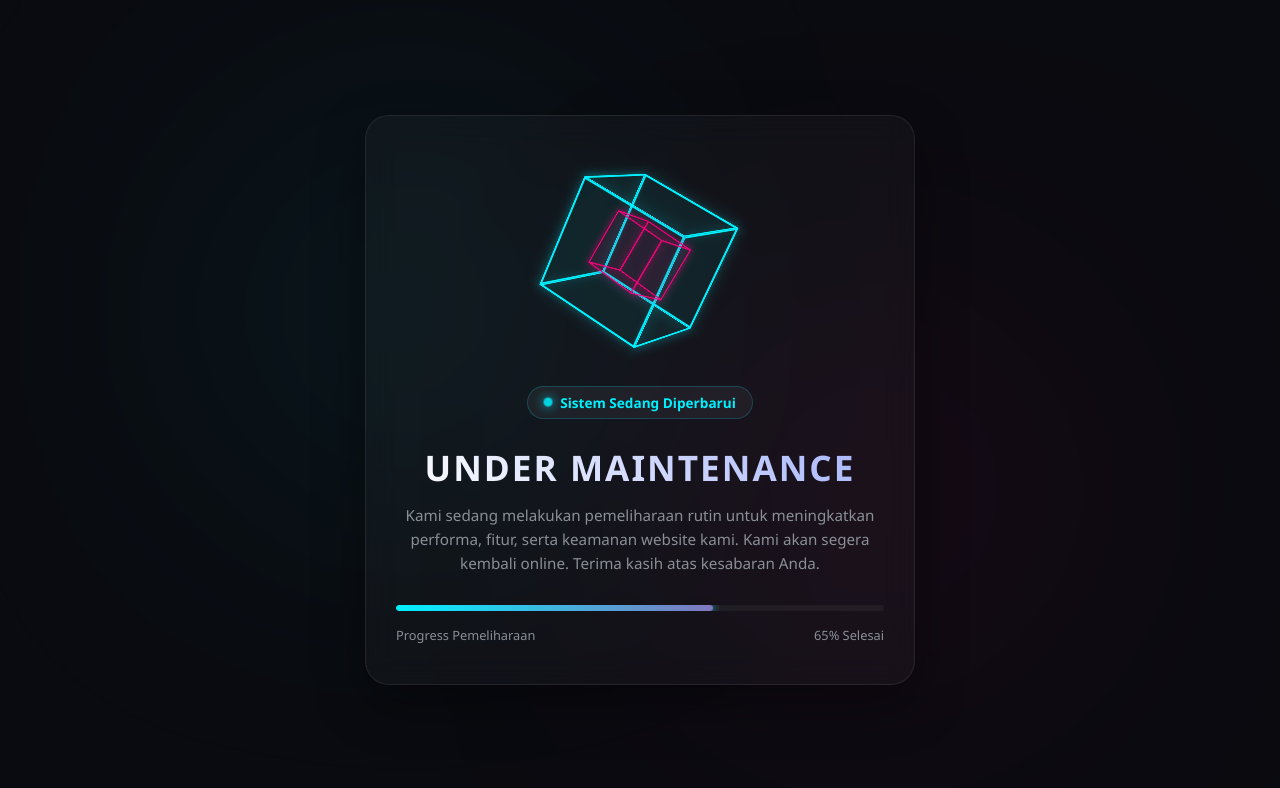
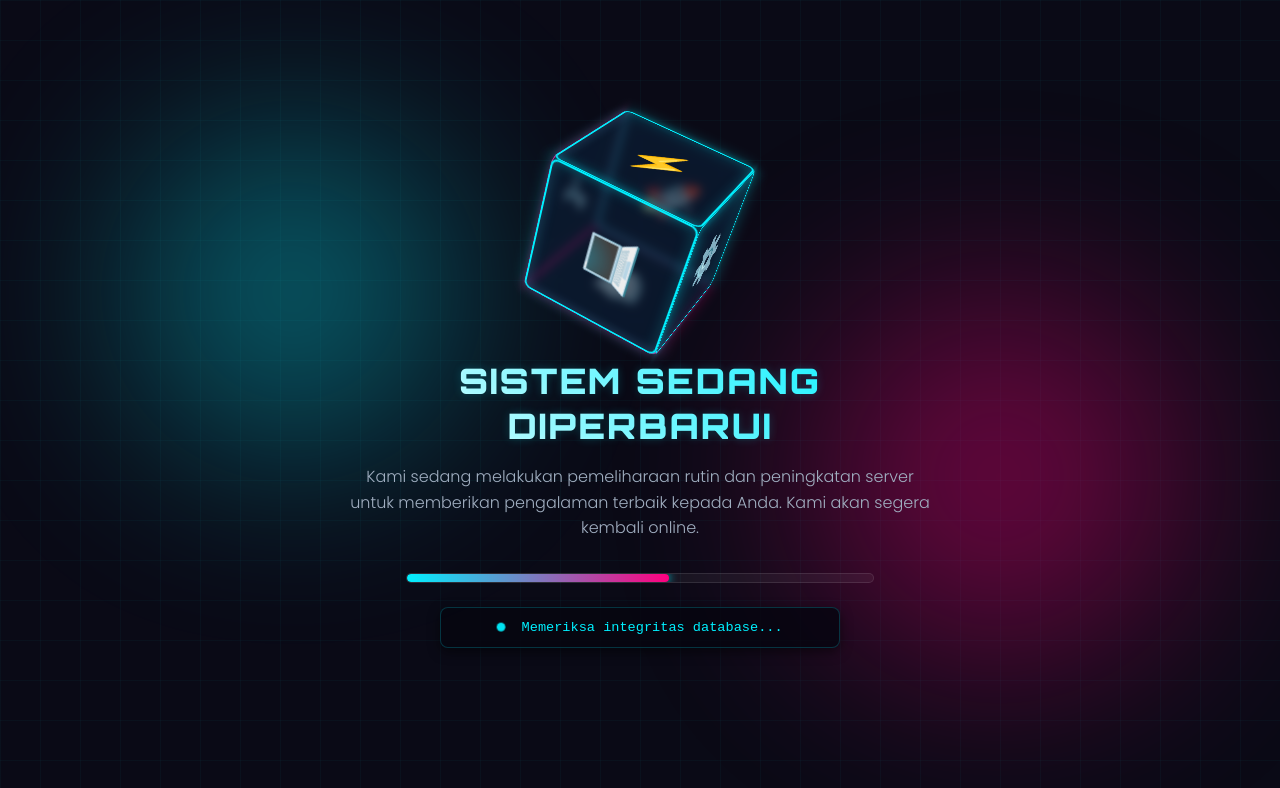
Before and after one commit to dafarizkiandri-prog/faktanews.sitaci.com, a plain HTML site: page index.html in a window 1280 px wide. Drawn offline with Linux system fonts and the light colour scheme.

Commit message:
Update index.html

```diff
--- a/index.html
+++ b/index.html
@@ -3,334 +3,292 @@
 <head>
     <meta charset="UTF-8">
     <meta name="viewport" content="width=device-width, initial-scale=1.0">
-    <title>Website Under Maintenance</title>
+    <title>Situs Sedang Dipelihara | Under Maintenance</title>
+    <!-- Google Fonts -->
+    <link href="https://fonts.googleapis.com/css2?family=Orbitron:wght@500;700;900&family=Poppins:wght@300;400;600&display=swap" rel="stylesheet">
+
     <style>
-        /* CSS Variables untuk Mempermudah Kustomisasi Warna */
+        /* CSS Variables untuk Mempermudah Kustomisasi */
         :root {
-            --bg-color: #0a0b10;
-            --text-color: #ffffff;
-            --text-muted: #8a8f98;
-            --primary-glow: #00f0ff; /* Neon Biru */
-            --secondary-glow: #ff007f; /* Neon Pink */
-            --card-bg: rgba(255, 255, 255, 0.03);
-            --card-border: rgba(255, 255, 255, 0.08);
+            --primary: #00f0ff; /* Neon Cyan */
+            --secondary: #ff007f; /* Neon Pink */
+            --bg-dark: #0a0a16;
+            --cube-size: 150px;
+            --cube-translate: 75px; /* Setengah dari cube-size */
+        }
+
+        /* Responsivitas Ukuran Kubus 3D */
+        @media (max-width: 768px) {
+            :root {
+                --cube-size: 110px;
+                --cube-translate: 55px;
+            }
         }
 
         * {
             box-sizing: border-box;
             margin: 0;
             padding: 0;
-            font-family: 'Segoe UI', -apple-system, BlinkMacSystemFont, Roboto, sans-serif;
         }
 
         body {
-            background-color: var(--bg-color);
-            color: var(--text-color);
+            background-color: var(--bg-dark);
+            background-image:
+                linear-gradient(rgba(0, 240, 255, 0.03) 1px, transparent 1px),
+                linear-gradient(90deg, rgba(0, 240, 255, 0.03) 1px, transparent 1px);
+            background-size: 40px 40px;
+            color: #ffffff;
+            font-family: 'Poppins', sans-serif;
             min-height: 100vh;
             display: flex;
             justify-content: center;
             align-items: center;
-            overflow: hidden;
+            overflow-x: hidden;
             perspective: 1000px;
-            padding: 20px;
         }
 
-        /* Dekorasi Cahaya Latar Belakang (Ambient Glow) */
-        .bg-light {
+        /* Latar Belakang Cahaya (Nebula/Orb Effect) */
+        .glow-orb {
             position: absolute;
-            width: 300px;
-            height: 300px;
             border-radius: 50%;
-            filter: blur(150px);
+            filter: blur(100px);
+            opacity: 0.4;
             z-index: 1;
             pointer-events: none;
         }
-        .light-1 {
-            background: rgba(0, 240, 255, 0.15);
+
+        .orb-cyan {
+            width: 300px;
+            height: 300px;
+            background: var(--primary);
             top: 20%;
-            left: 20%;
-        }
-        .light-2 {
-            background: rgba(255, 0, 127, 0.15);
-            bottom: 20%;
-            right: 20%;
+            left: 10%;
+            animation: floatOrb 12s infinite alternate ease-in-out;
         }
 
-        /* Container Utama dengan Efek Glassmorphism */
+        .orb-pink {
+            width: 350px;
+            height: 350px;
+            background: var(--secondary);
+            bottom: 15%;
+            right: 10%;
+            animation: floatOrb 15s infinite alternate ease-in-out -3s;
+        }
+
+        @keyframes floatOrb {
+            0% { transform: translate(0, 0) scale(1); }
+            100% { transform: translate(40px, -50px) scale(1.1); }
+        }
+
+        /* Container Utama */
         .container {
             position: relative;
-            z-index: 2;
-            max-width: 550px;
+            z-index: 10;
+            text-align: center;
+            padding: 2rem;
+            max-width: 650px;
             width: 100%;
-            text-align: center;
-            background: var(--card-bg);
-            backdrop-filter: blur(16px);
-            -webkit-backdrop-filter: blur(16px);
-            border: 1px solid var(--card-border);
-            border-radius: 24px;
-            padding: 40px 30px;
-            box-shadow: 0 20px 50px rgba(0, 0, 0, 0.4);
         }
 
-        /* Area Animasi 3D */
-        .scene-3d {
-            width: 200px;
-            height: 200px;
-            margin: 0 auto 30px auto;
-            position: relative;
-            perspective: 1000px;
-            display: flex;
-            justify-content: center;
-            align-items: center;
+        /* Arena Animasi 3D */
+        .scene {
+            width: var(--cube-size);
+            height: var(--cube-size);
+            margin: 0 auto 3.5rem auto;
+            perspective: 800px;
         }
 
-        /* Kubus Luar */
-        .cube-outer {
-            width: 120px;
-            height: 120px;
-            position: absolute;
+        .cube {
+            width: 100%;
+            height: 100%;
+            position: relative;
             transform-style: preserve-3d;
-            animation: rotateOuter 14s linear infinite;
+            animation: rotateCube 15s infinite linear;
         }
 
-        .cube-outer .face {
+        /* Desain Sisi Kubus */
+        .face {
             position: absolute;
-            width: 120px;
-            height: 120px;
-            background: rgba(0, 240, 255, 0.03);
-            border: 2px solid var(--primary-glow);
-            box-shadow: 0 0 15px rgba(0, 240, 255, 0.2);
+            width: var(--cube-size);
+            height: var(--cube-size);
+            background: rgba(10, 25, 47, 0.6);
+            border: 2px solid var(--primary);
+            box-shadow: 0 0 15px rgba(0, 240, 255, 0.3), inset 0 0 15px rgba(0, 240, 255, 0.2);
+            display: flex;
+            align-items: center;
+            justify-content: center;
+            font-size: calc(var(--cube-size) * 0.35);
+            backdrop-filter: blur(5px);
+            border-radius: 8px;
+            transition: border-color 0.5s, box-shadow 0.5s;
         }
 
-        /* Kubus Dalam */
-        .cube-inner {
-            width: 60px;
-            height: 60px;
-            position: absolute;
-            transform-style: preserve-3d;
-            animation: rotateInner 8s linear infinite;
-        }
+        /* Posisi 3D Masing-Masing Sisi */
+        .front  { transform: rotateY(  0deg) translateZ(var(--cube-translate)); }
+        .back   { transform: rotateY(180deg) translateZ(var(--cube-translate)); border-color: var(--secondary); box-shadow: 0 0 15px rgba(255, 0, 127, 0.3); }
+        .right  { transform: rotateY( 90deg) translateZ(var(--cube-translate)); }
+        .left   { transform: rotateY(-90deg) translateZ(var(--cube-translate)); border-color: var(--secondary); box-shadow: 0 0 15px rgba(255, 0, 127, 0.3); }
+        .top    { transform: rotateX( 90deg) translateZ(var(--cube-translate)); }
+        .bottom { transform: rotateX(-90deg) translateZ(var(--cube-translate)); }
 
-        .cube-inner .face-inner {
-            position: absolute;
-            width: 60px;
-            height: 60px;
-            background: rgba(255, 0, 127, 0.05);
-            border: 1.5px solid var(--secondary-glow);
-            box-shadow: 0 0 10px rgba(255, 0, 127, 0.3);
-        }
-
-        /* Posisi Sisi Kubus Luar (3D Transform) */
-        .cube-outer .front  { transform: translateZ(60px); }
-        .cube-outer .back   { transform: rotateY(180deg) translateZ(60px); }
-        .cube-outer .right  { transform: rotateY(90deg) translateZ(60px); }
-        .cube-outer .left   { transform: rotateY(-90deg) translateZ(60px); }
-        .cube-outer .top    { transform: rotateX(90deg) translateZ(60px); }
-        .cube-outer .bottom { transform: rotateX(-90deg) translateZ(60px); }
-
-        /* Posisi Sisi Kubus Dalam (3D Transform) */
-        .cube-inner .front  { transform: translateZ(30px); }
-        .cube-inner .back   { transform: rotateY(180deg) translateZ(30px); }
-        .cube-inner .right  { transform: rotateY(90deg) translateZ(30px); }
-        .cube-inner .left   { transform: rotateY(-90deg) translateZ(30px); }
-        .cube-inner .top    { transform: rotateX(90deg) translateZ(30px); }
-        .cube-inner .bottom { transform: rotateX(-90deg) translateZ(30px); }
-
-        /* Animasi Rotasi */
-        @keyframes rotateOuter {
+        @keyframes rotateCube {
             0% { transform: rotateX(0deg) rotateY(0deg) rotateZ(0deg); }
             100% { transform: rotateX(360deg) rotateY(360deg) rotateZ(360deg); }
         }
 
-        @keyframes rotateInner {
-            0% { transform: rotateX(360deg) rotateY(0deg) rotateZ(360deg); }
-            100% { transform: rotateX(0deg) rotateY(-360deg) rotateZ(0deg); }
+        /* Bagian Teks */
+        h1 {
+            font-family: 'Orbitron', sans-serif;
+            font-size: 2.2rem;
+            font-weight: 900;
+            letter-spacing: 2px;
+            margin-bottom: 1rem;
+            text-transform: uppercase;
+            background: linear-gradient(45deg, #ffffff, var(--primary));
+            -webkit-background-clip: text;
+            -webkit-text-fill-color: transparent;
+            text-shadow: 0 0 10px rgba(0, 240, 255, 0.2);
         }
 
-        /* Status Badge */
-        .status-badge {
-            display: inline-flex;
-            align-items: center;
-            gap: 8px;
+        p {
+            font-size: 1rem;
+            color: #a0aec0;
+            line-height: 1.6;
+            margin-bottom: 2rem;
+            font-weight: 300;
+        }
+
+        /* Loading Bar & Progress */
+        .progress-container {
             background: rgba(255, 255, 255, 0.05);
-            padding: 6px 16px;
-            border-radius: 50px;
+            border-radius: 20px;
+            height: 10px;
+            width: 80%;
+            margin: 0 auto 1.5rem auto;
+            position: relative;
+            overflow: hidden;
+            border: 1px solid rgba(255, 255, 255, 0.1);
+        }
+
+        .progress-bar {
+            background: linear-gradient(90deg, var(--primary), var(--secondary));
+            height: 100%;
+            width: 0%;
+            border-radius: 20px;
+            box-shadow: 0 0 10px var(--primary);
+            animation: fillProgress 10s infinite linear;
+        }
+
+        @keyframes fillProgress {
+            0% { width: 0%; }
+            80% { width: 90%; }
+            100% { width: 100%; }
+        }
+
+        /* Log Status Konsol */
+        .status-box {
+            background: rgba(5, 5, 15, 0.8);
+            border: 1px solid rgba(0, 240, 255, 0.2);
+            border-radius: 8px;
+            padding: 0.75rem;
+            font-family: monospace;
             font-size: 0.85rem;
-            font-weight: 600;
-            color: var(--primary-glow);
-            margin-bottom: 24px;
-            border: 1px solid rgba(0, 240, 255, 0.2);
+            color: var(--primary);
+            max-width: 400px;
+            margin: 0 auto;
+            box-shadow: 0 4px 12px rgba(0,0,0,0.5);
         }
 
         .status-dot {
+            display: inline-block;
             width: 8px;
             height: 8px;
-            background-color: var(--primary-glow);
+            background-color: var(--primary);
             border-radius: 50%;
-            box-shadow: 0 0 10px var(--primary-glow);
-            animation: pulse 1.5s infinite ease-in-out;
+            margin-right: 8px;
+            animation: pulse 1.5s infinite;
         }
 
         @keyframes pulse {
-            0%, 100% { opacity: 0.4; transform: scale(0.9); }
-            50% { opacity: 1; transform: scale(1.2); }
+            0% { opacity: 0.3; transform: scale(0.9); }
+            50% { opacity: 1; transform: scale(1.1); }
+            100% { opacity: 0.3; transform: scale(0.9); }
         }
 
-        /* Teks Judul & Deskripsi */
-        h1 {
-            font-size: 2.2rem;
-            font-weight: 700;
-            letter-spacing: 2px;
-            margin-bottom: 12px;
-            background: linear-gradient(45deg, var(--text-color), #a5b4fc);
-            -webkit-background-clip: text;
-            -webkit-text-fill-color: transparent;
-            text-transform: uppercase;
-        }
-
-        p {
-            color: var(--text-muted);
-            font-size: 0.95rem;
-            line-height: 1.6;
-            margin-bottom: 30px;
-        }
-
-        /* Progress Bar Pemeliharaan */
-        .progress-container {
-            width: 100%;
-            background: rgba(255, 255, 255, 0.05);
-            height: 6px;
-            border-radius: 10px;
-            overflow: hidden;
-            margin-bottom: 15px;
-            position: relative;
-        }
-
-        .progress-bar {
-            height: 100%;
-            width: 65%; /* Anda bisa menyesuaikan angka progres di sini */
-            background: linear-gradient(90deg, var(--primary-glow), var(--secondary-glow));
-            box-shadow: 0 0 10px var(--primary-glow);
-            border-radius: 10px;
-            animation: shimmer 2s infinite linear;
-            background-size: 200% 100%;
-        }
-
-        @keyframes shimmer {
-            0% { background-position: 200% 0; }
-            100% { background-position: -200% 0; }
-        }
-
-        .progress-label {
-            display: flex;
-            justify-content: space-between;
-            font-size: 0.8rem;
-            color: var(--text-muted);
-        }
-
-        /* Penyesuaian Responsif untuk Perangkat Seluler (Mobile) */
-        @media (max-width: 600px) {
-            .container {
-                padding: 30px 20px;
+        /* Pengaturan Responsif Tambahan untuk Layar Kecil */
+        @media (max-width: 480px) {
+            h1 {
+                font-size: 1.5rem;
             }
-
-            .scene-3d {
-                width: 150px;
-                height: 150px;
-                margin-bottom: 20px;
-            }
-
-            /* Mengecilkan Kubus di Layar Kecil agar Tidak Melebihi Batas */
-            .cube-outer {
-                width: 90px;
-                height: 90px;
-            }
-            .cube-outer .face {
-                width: 90px;
-                height: 90px;
-            }
-            .cube-outer .front  { transform: translateZ(45px); }
-            .cube-outer .back   { transform: rotateY(180deg) translateZ(45px); }
-            .cube-outer .right  { transform: rotateY(90deg) translateZ(45px); }
-            .cube-outer .left   { transform: rotateY(-90deg) translateZ(45px); }
-            .cube-outer .top    { transform: rotateX(90deg) translateZ(45px); }
-            .cube-outer .bottom { transform: rotateX(-90deg) translateZ(45px); }
-
-            .cube-inner {
-                width: 45px;
-                height: 45px;
-            }
-            .cube-inner .face-inner {
-                width: 45px;
-                height: 45px;
-            }
-            .cube-inner .front  { transform: translateZ(22.5px); }
-            .cube-inner .back   { transform: rotateY(180deg) translateZ(22.5px); }
-            .cube-inner .right  { transform: rotateY(90deg) translateZ(22.5px); }
-            .cube-inner .left   { transform: rotateY(-90deg) translateZ(22.5px); }
-            .cube-inner .top    { transform: rotateX(90deg) translateZ(22.5px); }
-            .cube-inner .bottom { transform: rotateX(-90deg) translateZ(22.5px); }
-
-            h1 {
-                font-size: 1.7rem;
-            }
-
             p {
                 font-size: 0.85rem;
+            }
+            .progress-container {
+                width: 95%;
+            }
+            .status-box {
+                font-size: 0.75rem;
+                width: 95%;
             }
         }
     </style>
 </head>
 <body>
 
-    <!-- Cahaya Latar Belakang -->
-    <div class="bg-light light-1"></div>
-    <div class="bg-light light-2"></div>
+    <!-- Efek Cahaya Belakang -->
+    <div class="glow-orb orb-cyan"></div>
+    <div class="glow-orb orb-pink"></div>
 
     <div class="container">
-        <!-- Area Animasi 3D Double Cube -->
-        <div class="scene-3d">
-            <!-- Kubus Luar Neon Biru -->
-            <div class="cube-outer">
-                <div class="face front"></div>
-                <div class="face back"></div>
-                <div class="face right"></div>
-                <div class="face left"></div>
-                <div class="face top"></div>
-                <div class="face bottom"></div>
-            </div>
-            <!-- Kubus Dalam Neon Pink -->
-            <div class="cube-inner">
-                <div class="face-inner front"></div>
-                <div class="face-inner back"></div>
-                <div class="face-inner right"></div>
-                <div class="face-inner left"></div>
-                <div class="face-inner top"></div>
-                <div class="face-inner bottom"></div>
+        <!-- Struktur Kubus 3D -->
+        <div class="scene">
+            <div class="cube">
+                <div class="face front">⚙️</div>
+                <div class="face back">🔧</div>
+                <div class="face right">⚡</div>
+                <div class="face left">🛡️</div>
+                <div class="face top">💻</div>
+                <div class="face bottom">🚀</div>
             </div>
         </div>
 
-        <!-- Indikator Status Aktif -->
-        <div class="status-badge">
-            <span class="status-dot"></span>
-            Sistem Sedang Diperbarui
-        </div>
+        <!-- Teks Informasi -->
+        <h1>Sistem Sedang Diperbarui</h1>
+        <p>Kami sedang melakukan pemeliharaan rutin dan peningkatan server untuk memberikan pengalaman terbaik kepada Anda. Kami akan segera kembali online.</p>
 
-        <!-- Judul -->
-        <h1>Under Maintenance</h1>
-
-        <!-- Deskripsi -->
-        <p>Kami sedang melakukan pemeliharaan rutin untuk meningkatkan performa, fitur, serta keamanan website kami. Kami akan segera kembali online. Terima kasih atas kesabaran Anda.</p>
-
-        <!-- Progress Bar Simulasi -->
+        <!-- Progress Bar -->
         <div class="progress-container">
             <div class="progress-bar"></div>
         </div>
-        <div class="progress-label">
-            <span>Progress Pemeliharaan</span>
-            <span>65% Selesai</span>
+
+        <!-- Konsol Aktivitas Log -->
+        <div class="status-box">
+            <span class="status-dot"></span>
+            <span id="log-text">Menginisialisasi pembaruan sistem...</span>
         </div>
     </div>
 
+    <script>
+        // Simulasi Log Pembaruan Server
+        const logs = [
+            "Memeriksa integritas database...",
+            "Mengoptimalkan performa server...",
+            "Memasang patch keamanan baru...",
+            "Membersihkan cache sistem...",
+            "Menguji konektivitas API...",
+            "Pembaruan selesai 99%. Menunggu sinkronisasi..."
+        ];
+
+        let logIndex = 0;
+        const logTextElement = document.getElementById("log-text");
+
+        function updateLog() {
+            logTextElement.textContent = logs[logIndex];
+            logIndex = (logIndex + 1) % logs.length;
+        }
+
+        // Mengubah teks setiap 3 detik secara bergantian
+        setInterval(updateLog, 3000);
+    </script>
 </body>
 </html>
```
